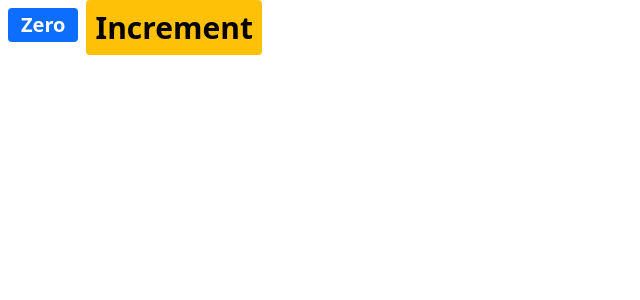
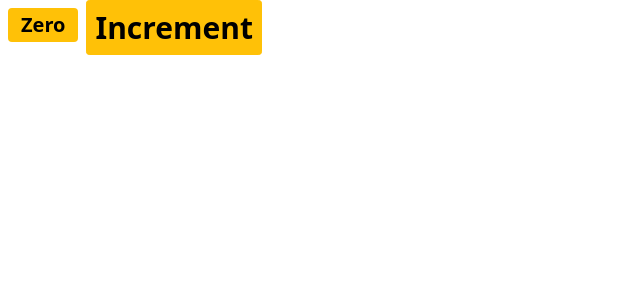
Before and after one commit to Khodidas-withLoveKD/React-Learnings, a React (Create React App) app: page / in a window 1280 px wide. Shown: the top 300 px of the page, without its empty margins (0-640 px from the left). Built offline with nearby package versions, Linux system fonts and the light colour scheme.

Commit message:
Add class dynamically

```diff
--- a/src/Components/counter.jsx
+++ b/src/Components/counter.jsx
@@ -4,14 +4,17 @@ class Counter extends React.Component {
   state = {
     count: 0
   };
+
   styles = {
     fontSize: 20,
-    fontWeight: 'bold'
+    fontWeight: 'bold',
+    color: 'black'
   };
+
   render() {
     return (
       <React.Fragment>
-        <span style={this.styles} className="badge bg-primary m-2">
+        <span style={this.styles} className={this.getBadgeClasses()}>
           {this.formatCount()}
         </span>
         <button style = {{ fontSize: 30, fontWeight: 'bolder' }} className="btn btn-warning btn-sm">
@@ -21,6 +24,12 @@ class Counter extends React.Component {
     );
   }
 
+  getBadgeClasses() {
+    let classes = 'badge m-2 bg-';
+    classes += (this.state.count === 0) ? 'warning' : 'primary';
+    return classes;
+  }
+
   formatCount() {
     const { count } = this.state
     return count === 0 ? 'Zero' : count
```
